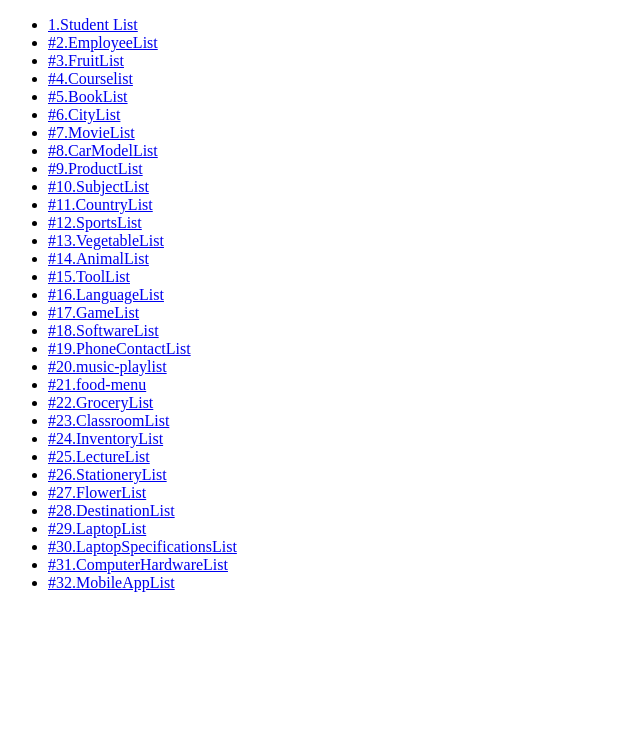
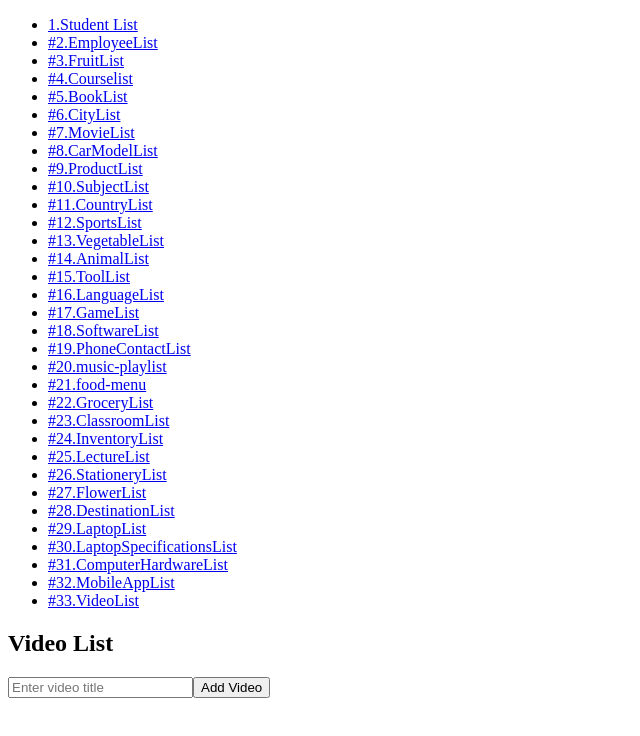
Before and after one commit to ChristineMaitom/AngularDataStructures, an Angular app: page /video-list in a window 1280 px wide. Before the commit this address led to /. Shown: the top 736 px of the page, without its empty margins (0-640 px from the left). Built offline with nearby package versions, Linux system fonts and the light colour scheme.

Commit message:
#33 Video List

```diff
--- a/src/app/app.component.html
+++ b/src/app/app.component.html
@@ -32,7 +32,7 @@
     <li><a routerLink="laptop-specifications-list">#30.LaptopSpecificationsList</a></li>
     <li><a routerLink="computer-hardware-list">#31.ComputerHardwareList</a></li>
     <li><a routerLink="mobile-app-list">#32.MobileAppList</a></li>
-
+    <li><a routerLink="video-list">#33.VideoList</a></li>
 
   </ul>
 </nav>
--- a/src/app/app.module.ts
+++ b/src/app/app.module.ts
@@ -37,6 +37,7 @@ import {LaptopListComponent} from "./components/laptop-list/laptop-list.componen
 import {LaptopSpecificationsListComponent} from "./components/laptop-specifications-list/laptop-specifications-list.component";
 import {ComputerHardwareListComponent} from "./components/computer-hardware-list/computer-hardware-list.component";
 import {MobileAppListComponent} from "./components/mobile-app-list/mobile-app-list.component";
+import {VideoListComponent} from "./components/video-list/video-list.component";
 
 
 const routes: Routes = [
@@ -73,6 +74,7 @@ const routes: Routes = [
   {path: 'laptop-specifications-list', component:LaptopSpecificationsListComponent},
   {path: 'computer-hardware-list', component:ComputerHardwareListComponent},
   {path: 'mobile-app-list', component:MobileAppListComponent},
+  {path: 'video-list', component:VideoListComponent},
 
 
 ]
@@ -120,6 +122,7 @@ const routes: Routes = [
     LaptopSpecificationsListComponent,
     ComputerHardwareListComponent,
     MobileAppListComponent,
+    VideoListComponent,
 
   ],
 
--- /dev/null
+++ b/src/app/components/video-list/video-list.component.html
@@ -0,0 +1,15 @@
+<div class="video-list">
+  <h2>Video List</h2>
+
+  <input
+    type="text"
+    [(ngModel)]="videoTitle"
+    placeholder="Enter video title"
+    (keydown.enter)="addVideo()"
+  />
+  <button (click)="addVideo()">Add Video</button>
+
+  <ul>
+    <li *ngFor="let video of videos">{{ video }}</li>
+  </ul>
+</div>
--- /dev/null
+++ b/src/app/components/video-list/video-list.component.ts
@@ -0,0 +1,18 @@
+import { Component } from '@angular/core';
+
+@Component({
+  selector: 'app-video-list',
+  templateUrl: './video-list.component.html',
+  styleUrl: './video-list.component.css'
+})
+export class VideoListComponent {
+  videoTitle: string = '';
+  videos: string[] = [];
+
+  addVideo() {
+    if (this.videoTitle.trim()) {
+      this.videos.push(this.videoTitle.trim());
+      this.videoTitle = ''; // Clear input after adding
+    }
+  }
+}
```
Also changed, not shown: src/app/components/video-list/video-list.component.css (added), 1 other file (tests, documents, lock files or other folders).
